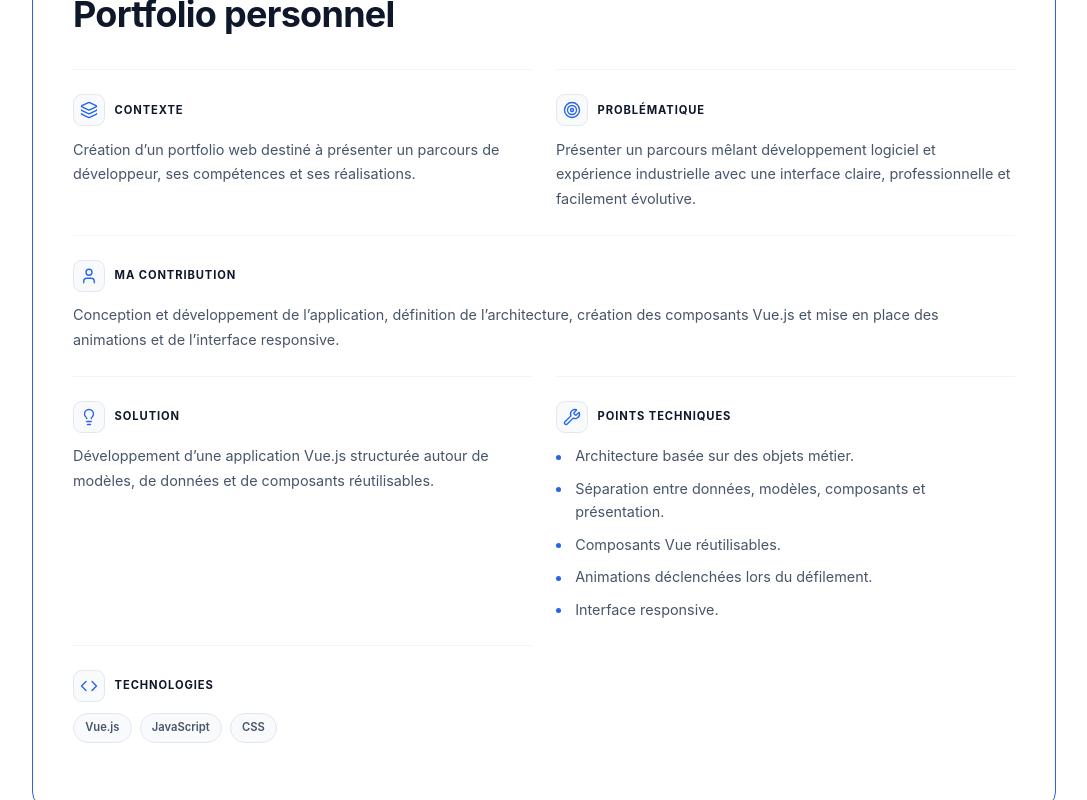
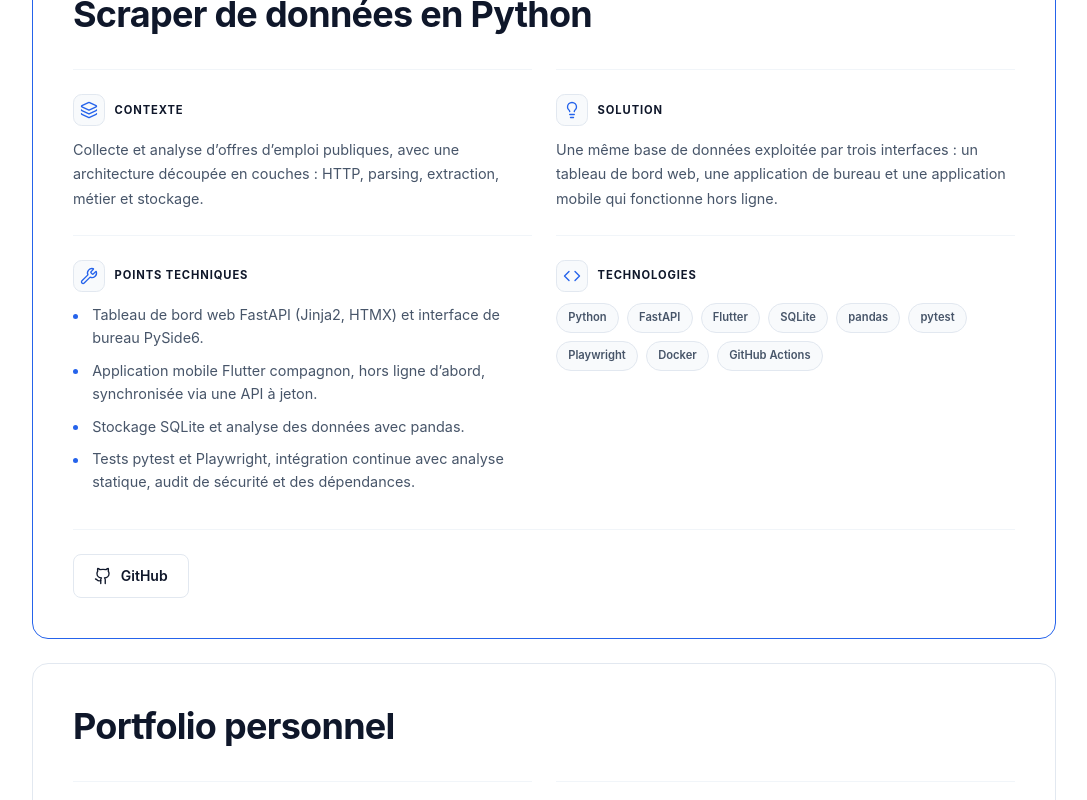
Before and after one commit to Remiverhaeghe/portefolio-vue, a Vue app: page / in a window 1280 px wide. Shown: the part 7800-8600 px from the top of the page, without its empty margins (96-1183 px from the left). Built offline with nearby package versions, Linux system fonts and the light colour scheme.

Commit message:
Mise à jour des projets avec le scraper Python et les liens GitHub

```diff
--- a/src/data/projects.js
+++ b/src/data/projects.js
@@ -5,37 +5,61 @@ import { Project } from '@/models/Project.js'
  */
 export const projects = [
   new Project({
+    title: 'Scraper de données en Python',
+
+    context:
+      'Collecte et analyse d’offres d’emploi publiques, avec une architecture découpée en couches : HTTP, parsing, extraction, métier et stockage.',
+
+    solution:
+      'Une même base de données exploitée par trois interfaces : un tableau de bord web, une application de bureau et une application mobile qui fonctionne hors ligne.',
+
+    technologies: [
+      'Python',
+      'FastAPI',
+      'Flutter',
+      'SQLite',
+      'pandas',
+      'pytest',
+      'Playwright',
+      'Docker',
+      'GitHub Actions',
+    ],
+
+    highlights: [
+      'Tableau de bord web FastAPI (Jinja2, HTMX) et interface de bureau PySide6.',
+      'Application mobile Flutter compagnon, hors ligne d’abord, synchronisée via une API à jeton.',
+      'Stockage SQLite et analyse des données avec pandas.',
+      'Tests pytest et Playwright, intégration continue avec analyse statique, audit de sécurité et des dépendances.',
+    ],
+
+    githubUrl: 'https://github.com/Remiverhaeghe/scraper-data-python',
+
+    featured: true,
+  }),
+
+  new Project({
     title: 'Portfolio personnel',
 
     context:
-      'Création d’un portfolio web destiné à présenter un parcours de développeur, ses compétences et ses réalisations.',
-
-    problem:
-      'Présenter un parcours mêlant développement logiciel et expérience industrielle avec une interface claire, professionnelle et facilement évolutive.',
-
-    contribution:
-      'Conception et développement de l’application, définition de l’architecture, création des composants Vue.js et mise en place des animations et de l’interface responsive.',
+      'Le site que vous consultez : une présentation de mon parcours, de mes compétences et de mes projets.',
 
     solution:
-      'Développement d’une application Vue.js structurée autour de modèles, de données et de composants réutilisables.',
+      'Application Vue.js 3 dont le contenu est séparé des composants : chaque section lit ses données dans un fichier dédié, ce qui permet de faire évoluer le contenu sans toucher à l’affichage.',
 
     technologies: [
-      'Vue.js',
-      'JavaScript',
-      'CSS',
+      'Vue.js 3',
+      'Vite',
+      'Vitest',
+      'GitHub Actions',
     ],
 
     highlights: [
-      'Architecture basée sur des objets métier.',
-      'Séparation entre données, modèles, composants et présentation.',
-      'Composants Vue réutilisables.',
-      'Animations déclenchées lors du défilement.',
-      'Interface responsive.',
+      'Données, modèles et composants séparés.',
+      'Thème clair / sombre appliqué avant le rendu, sans flash.',
+      'Tests vérifiant la cohérence entre la navigation et les sections.',
+      'Intégration continue : lint, tests et build à chaque push.',
     ],
 
-    githubUrl: '',
-    liveUrl: '',
-
-    featured: true,
+    githubUrl: 'https://github.com/Remiverhaeghe/portefolio-vue',
   }),
 ]
```
